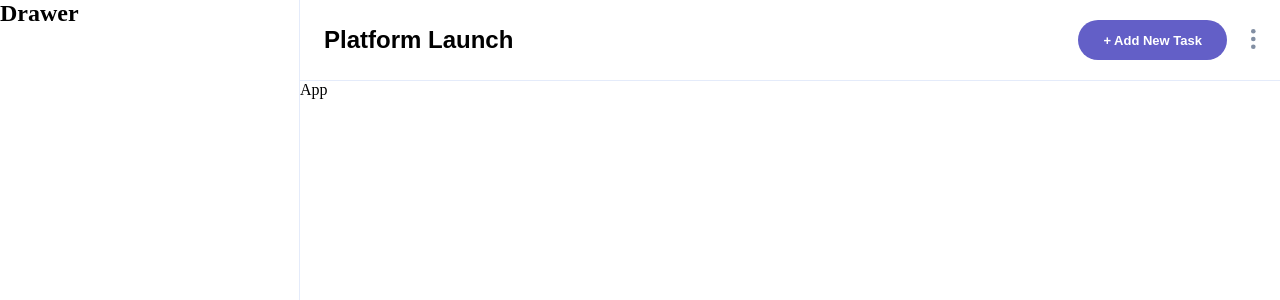
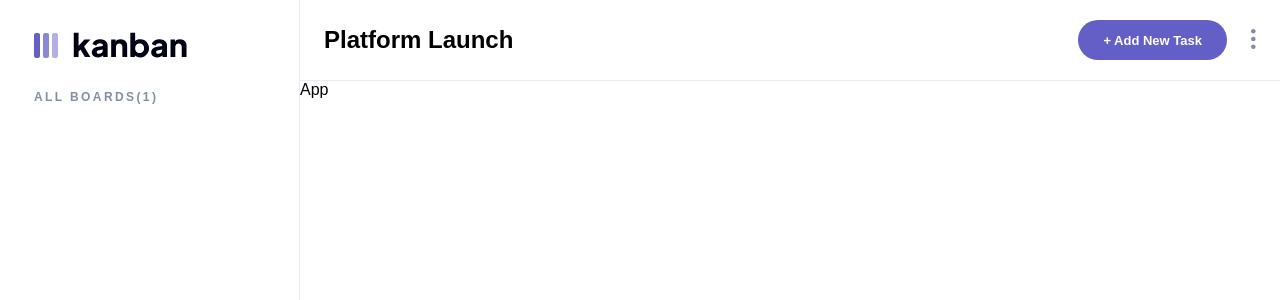
Before and after one commit to renras/kanban-task-management-web-app, a React (Create React App) app: page / in a window 1280 px wide. Shown: the top 300 px of the page. Built offline with nearby package versions, Linux system fonts and the light colour scheme.

Commit message:
add logo and heading to drawer

```diff
--- a/src/components/Drawer/Drawer.module.scss
+++ b/src/components/Drawer/Drawer.module.scss
@@ -1,5 +1,24 @@
 @use "../../styles/variables" as *;
+
+%margin-shared {
+  margin-left: 34px;
+  margin-top: 32px;
+}
 
 .drawer {
   border-right: $border;
 }
+
+.logo {
+  display: block;
+  @extend %margin-shared;
+}
+
+.heading {
+  font-weight: bold;
+  font-size: 12px;
+  letter-spacing: 2.4px;
+  color: $medium-grey;
+
+  @extend %margin-shared;
+}
--- a/src/components/Drawer/Drawer.tsx
+++ b/src/components/Drawer/Drawer.tsx
@@ -1,4 +1,5 @@
 import styles from "./Drawer.module.scss";
+import Logo from "../../assets/logo-dark.svg";
 
 interface Props {
   className?: string;
@@ -7,7 +8,8 @@ interface Props {
 const Drawer = ({ className }: Props) => {
   return (
     <aside className={`${styles.drawer} ${className}`}>
-      <h1>Drawer</h1>
+      <img src={Logo} alt="logo" className={styles.logo} />
+      <h1 className={styles.heading}>ALL BOARDS(1)</h1>
     </aside>
   );
 };
--- a/src/styles/main.scss
+++ b/src/styles/main.scss
@@ -1,4 +1,4 @@
-@use "typography";
+@use "typography" as *;
 @use "reset";
 
 * {
@@ -6,3 +6,7 @@
   padding: 0;
   box-sizing: border-box;
 }
+
+html {
+  font-family: $jakarta;
+}
```
